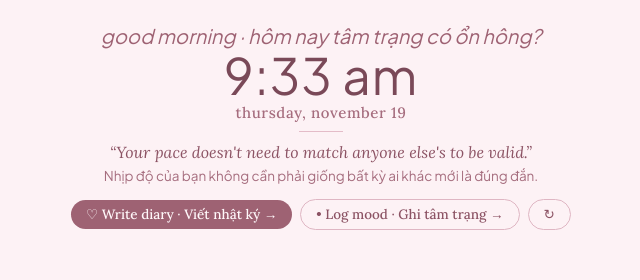
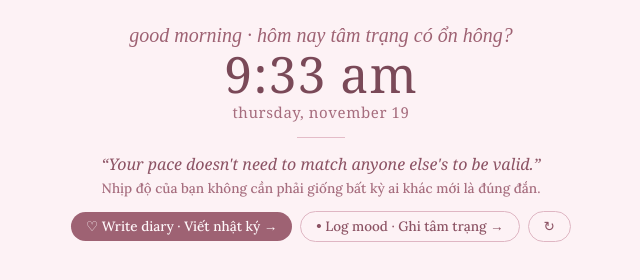
Before and after one commit to julyunu/mini-Notion, a plain HTML site: page diary.html in a window 1280 px wide. Shown: the whole page, without its empty margins (319-959 px from the left). Drawn offline with Linux system fonts and the light colour scheme.

Commit message:
Update diary.html

```diff
--- a/diary.html
+++ b/diary.html
@@ -31,7 +31,7 @@
     }
 
     .greeting {
-      font-family: 'Plus Jakarta Sans', sans-serif;
+      font-family: 'Cormorant Garamond', serif;
       font-style: italic;
       font-size: 20px;
       font-weight: 400;
@@ -41,7 +41,7 @@
     }
 
     .clock {
-      font-family: 'Plus Jakarta Sans', sans-serif;
+      font-family: 'Playfair Display', Georgia, serif;
       font-size: 50px;
       font-weight: 400;
       letter-spacing: 0.02em;
@@ -51,7 +51,7 @@
     }
 
     .date {
-      font-family: 'Lora', Georgia, serif;
+      font-family: 'Cormorant Garamond', Georgia, serif;
       font-size: 15px;
       letter-spacing: 0.04em;
       line-height: 1.15;
@@ -60,15 +60,15 @@
     }
 
     .divider {
-      width: 44px;
+      width: 48px;
       height: 1px;
       background-color: #e4bcc8;
-      margin: 10px auto;
+      margin: 16px auto;
       border: none;
     }
 
     .quote-en {
-      font-family: 'Lora', Georgia, serif;
+      font-family: 'Cormorant Garamond', Georgia, serif;
       font-style: italic;
       font-size: 16px;
       color: #8c5364;
@@ -77,7 +77,7 @@
     }
 
     .quote-vi {
-      font-family: 'Plus Jakarta Sans', sans-serif;
+      font-family: 'Lora', sans-serif;
       font-size: 13.5px;
       color: #a66d7e;
       line-height: 1.35;
```
